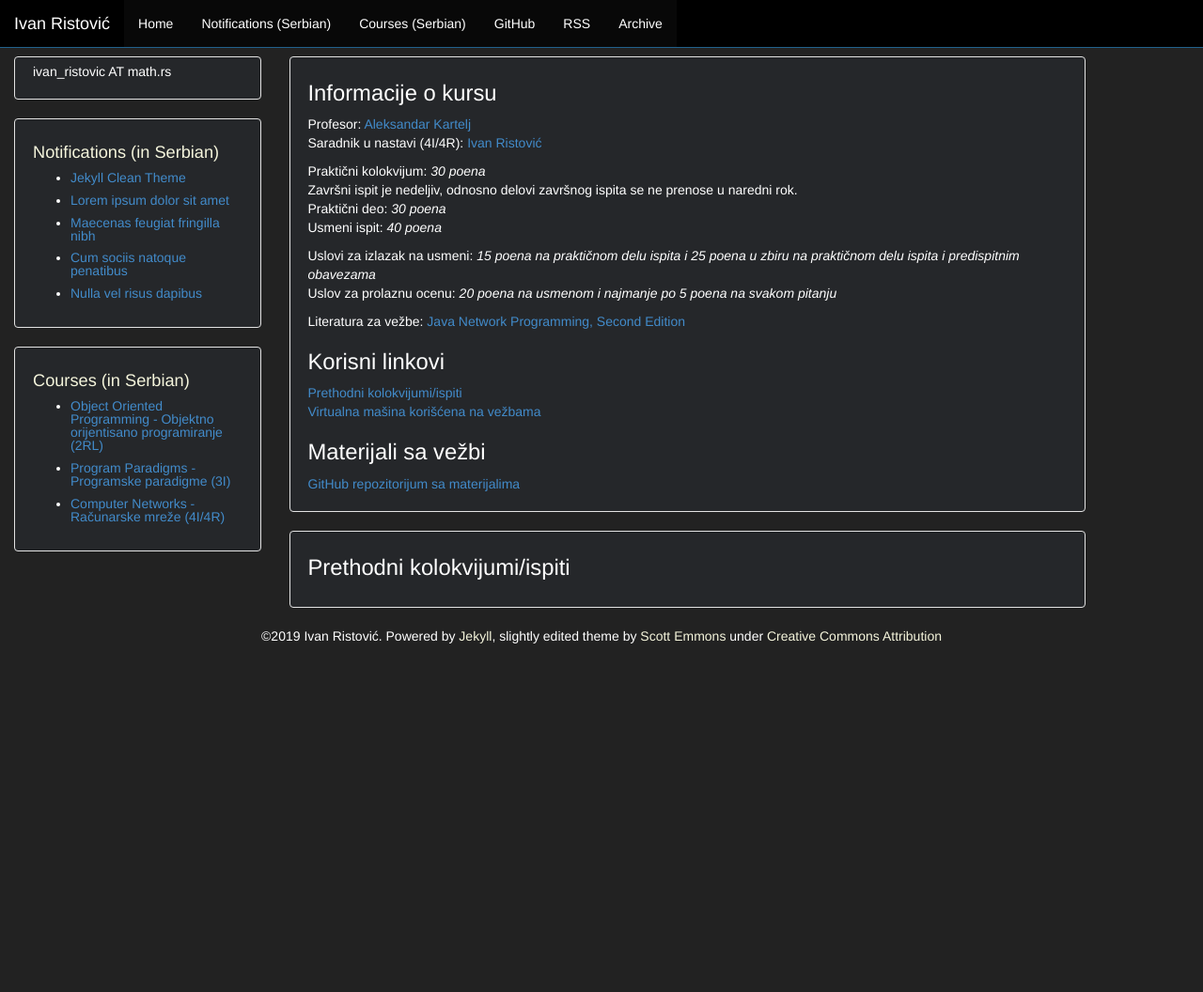
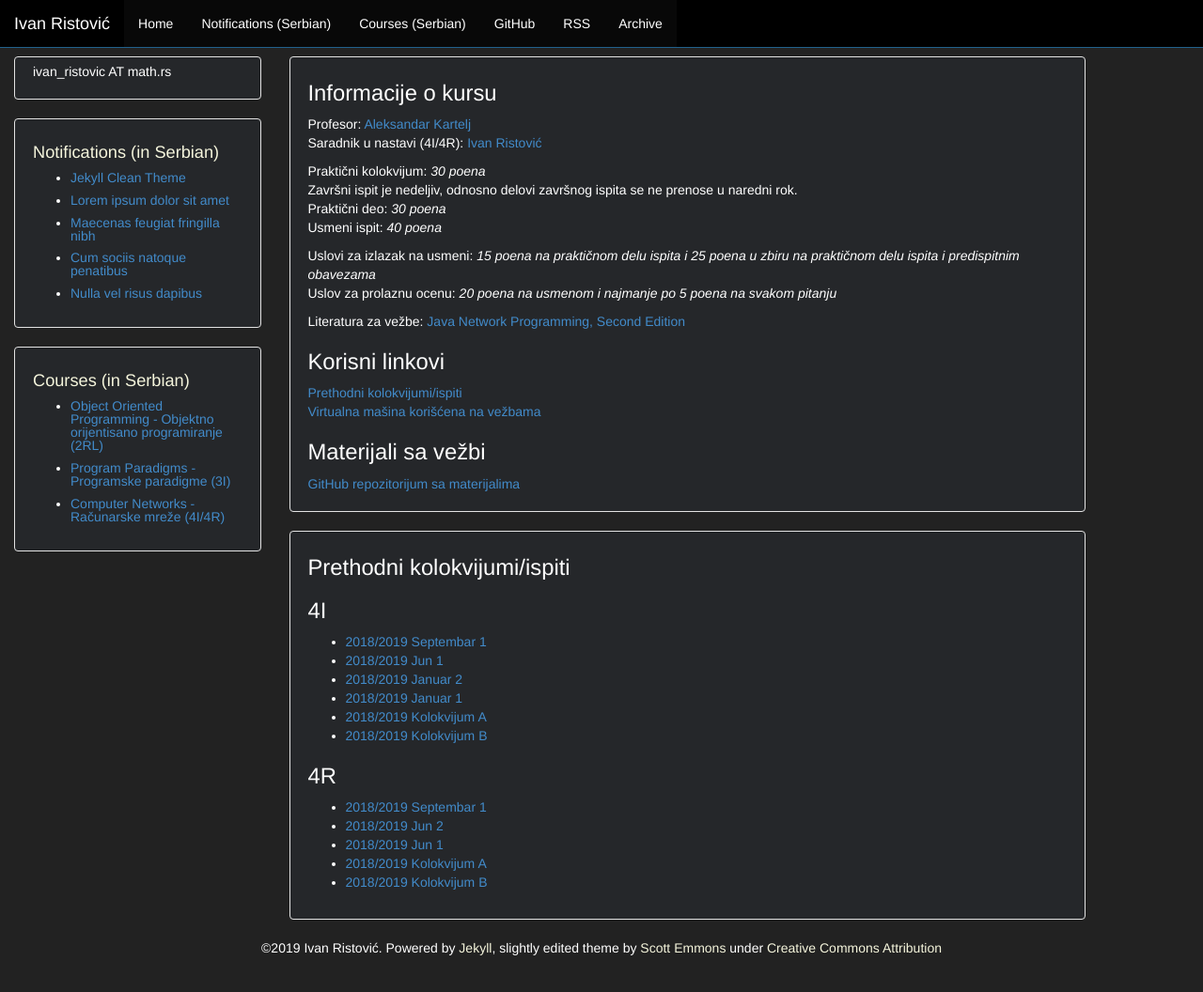
Before and after one commit to ivan-ristovic/ivan-ristovic.github.io, a Jekyll site: the page built from courses/rm/index.html, in a window 1280 px wide and 1089 px high. Shown: the top 1056 px of the window at 94% size. Built offline with Jekyll 4.4.1, drawn with Linux system fonts in a browser that asks for light colours.

Commit message:
RM exam list

```diff
--- a/courses/rm/index.html
+++ b/courses/rm/index.html
@@ -40,9 +40,25 @@ layout: default
 
 <div class="well">
   <h1>Prethodni kolokvijumi/ispiti</h1>
-  <ul>
-    {% for exam in site.courses.rm.exams %}
-        <li><a href="{{ site.baseurl}}{{ exam.url }}">test</a></li>
-    {% endfor %}
-  </ul>
+  <div>
+    <h1>4I</h1>
+    <ul>
+      <li><a href="exams/RM_4I_2019_sep1.pdf">2018/2019 Septembar 1</a></li>
+      <li><a href="exams/RM_4I_2019_jun1.pdf">2018/2019 Jun 1</a></li>
+      <li><a href="exams/RM_4I_2019_jan2.pdf">2018/2019 Januar 2</a></li>
+      <li><a href="exams/RM_4I_2019_jan1.pdf">2018/2019 Januar 1</a></li>
+      <li><a href="exams/RM_4I_2018_kol_A.pdf">2018/2019 Kolokvijum A</a></li>
+      <li><a href="exams/RM_4I_2018_kol_B.pdf">2018/2019 Kolokvijum B</a></li>
+    </ul>
+  </div>
+  <div>
+    <h1>4R</h1>
+    <ul>
+      <li><a href="exams/RM_4R_2019_sep1.pdf">2018/2019 Septembar 1</a></li>
+      <li><a href="exams/RM_4R_2019_jun2.pdf">2018/2019 Jun 2</a></li>
+      <li><a href="exams/RM_4R_2019_jun1.pdf">2018/2019 Jun 1</a></li>
+      <li><a href="exams/RM_4R_2019_kol_A.pdf">2018/2019 Kolokvijum A</a></li>
+      <li><a href="exams/RM_4R_2019_kol_B.pdf">2018/2019 Kolokvijum B</a></li>
+    </ul>
+  </div>
 </div>
```
Also changed, not shown: 22 other files.
